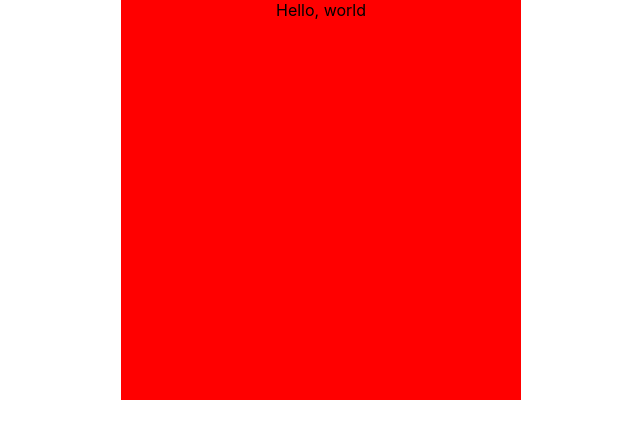
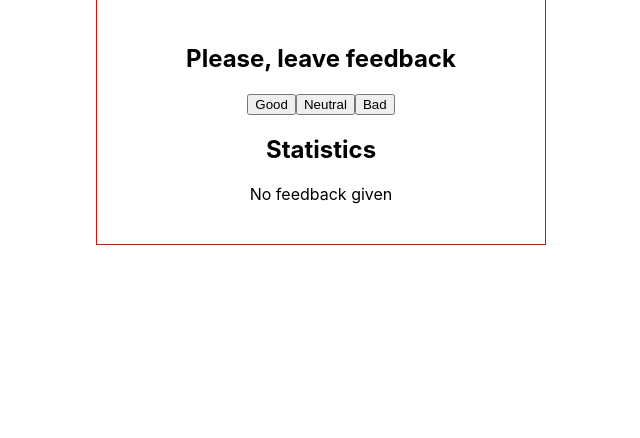
Before and after one commit to omykhalska/goit-react-hw-02-feedback, a React (Create React App) app: page / in a window 1280 px wide. Shown: the top 438 px of the page, without its empty margins (319-959 px from the left). Built offline with nearby package versions, Linux system fonts and the light colour scheme.

Commit message:
Добавляет логику приложения

```diff
--- a/src/components/App/App.css
+++ /dev/null
@@ -1,7 +0,0 @@
-.App {
-  margin: 0 auto;
-  width: 400px;
-  height: 400px;
-  text-align: center;
-  background-color: red;
-}
--- a/src/components/App/App.js
+++ b/src/components/App/App.js
@@ -1,7 +1,72 @@
-import './App.css';
+import React, { Component } from 'react';
+import { Container } from './App.styled';
 
-function App() {
-  return <div className="App">Hello, world</div>;
+class App extends Component {
+  state = {
+    good: 0,
+    neutral: 0,
+    bad: 0,
+  };
+
+  addGoodReview = () => {
+    this.setState(prevState => ({
+      good: prevState.good + 1,
+    }));
+  };
+
+  addBadReview = () => {
+    this.setState(prevState => ({
+      bad: prevState.bad + 1,
+    }));
+  };
+
+  addNeutralReview = () => {
+    this.setState(prevState => ({
+      neutral: prevState.neutral + 1,
+    }));
+  };
+
+  countTotalFeedback = () =>
+    this.state.good + this.state.bad + this.state.neutral;
+
+  countPositiveFeedbackPercentage = () => {
+    return Math.round((this.state.good * 100) / this.countTotalFeedback());
+  };
+
+  render() {
+    return (
+      <Container>
+        <section>
+          <h2>Please, leave feedback</h2>
+          <button type="button" onClick={this.addGoodReview}>
+            Good
+          </button>
+          <button type="button" onClick={this.addNeutralReview}>
+            Neutral
+          </button>
+          <button type="button" onClick={this.addBadReview}>
+            Bad
+          </button>
+        </section>
+        <section>
+          <h2>Statistics</h2>
+          {this.countTotalFeedback() === 0 ? (
+            <p>No feedback given</p>
+          ) : (
+            <ul>
+              <li>Good: {this.state.good}</li>
+              <li>Neutral: {this.state.neutral}</li>
+              <li>Bad: {this.state.bad}</li>
+              <li>Total: {this.countTotalFeedback()}</li>
+              <li>
+                Positive feedback: {this.countPositiveFeedbackPercentage()}%
+              </li>
+            </ul>
+          )}
+        </section>
+      </Container>
+    );
+  }
 }
 
 export default App;
--- /dev/null
+++ b/src/components/App/App.styled.jsx
@@ -0,0 +1,9 @@
+import styled from 'styled-components';
+
+export const Container = styled.div`
+  width: 400px;
+  margin: 0 auto;
+  padding: 24px;
+  text-align: center;
+  outline: 1px solid red;
+`;
```
